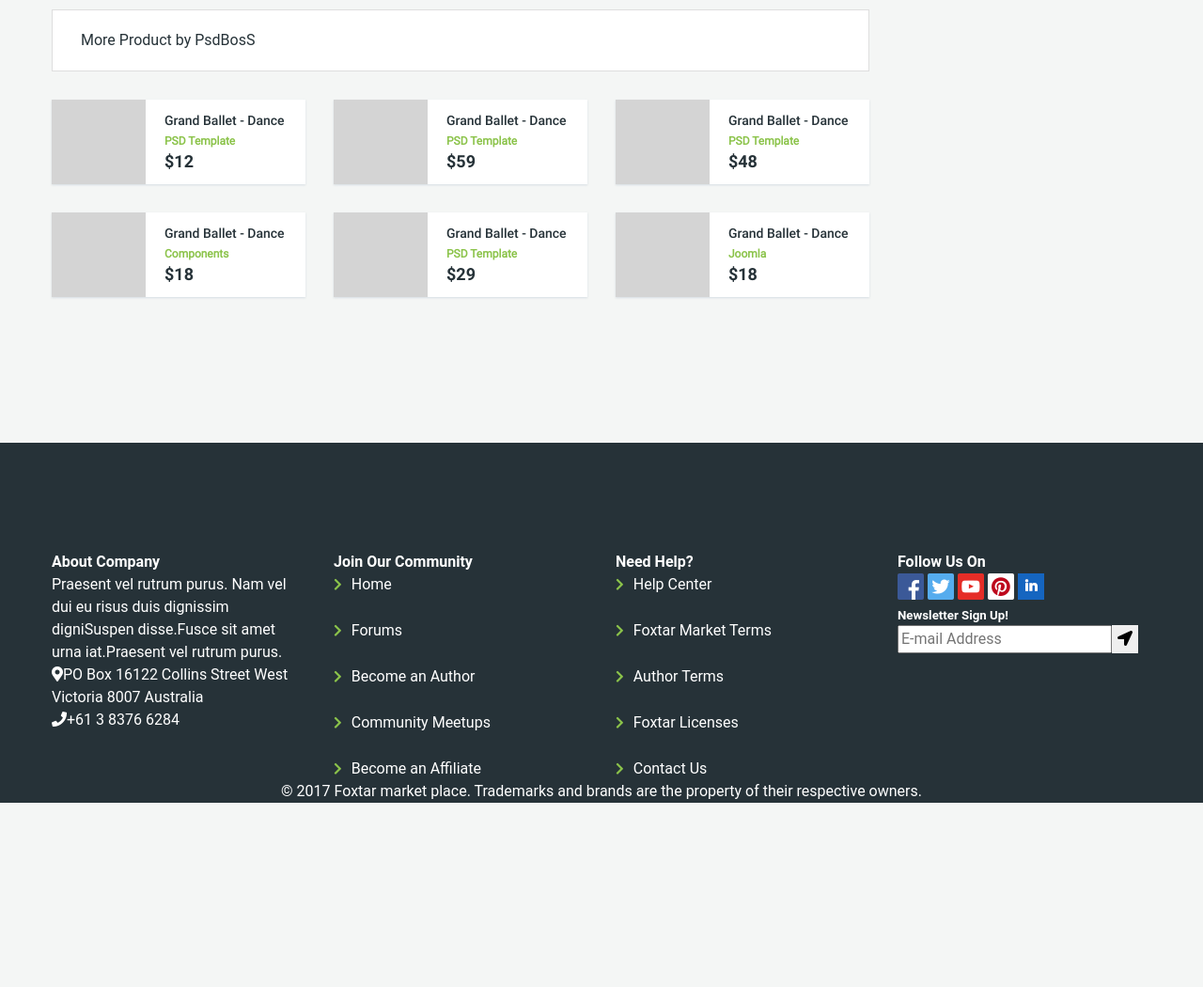
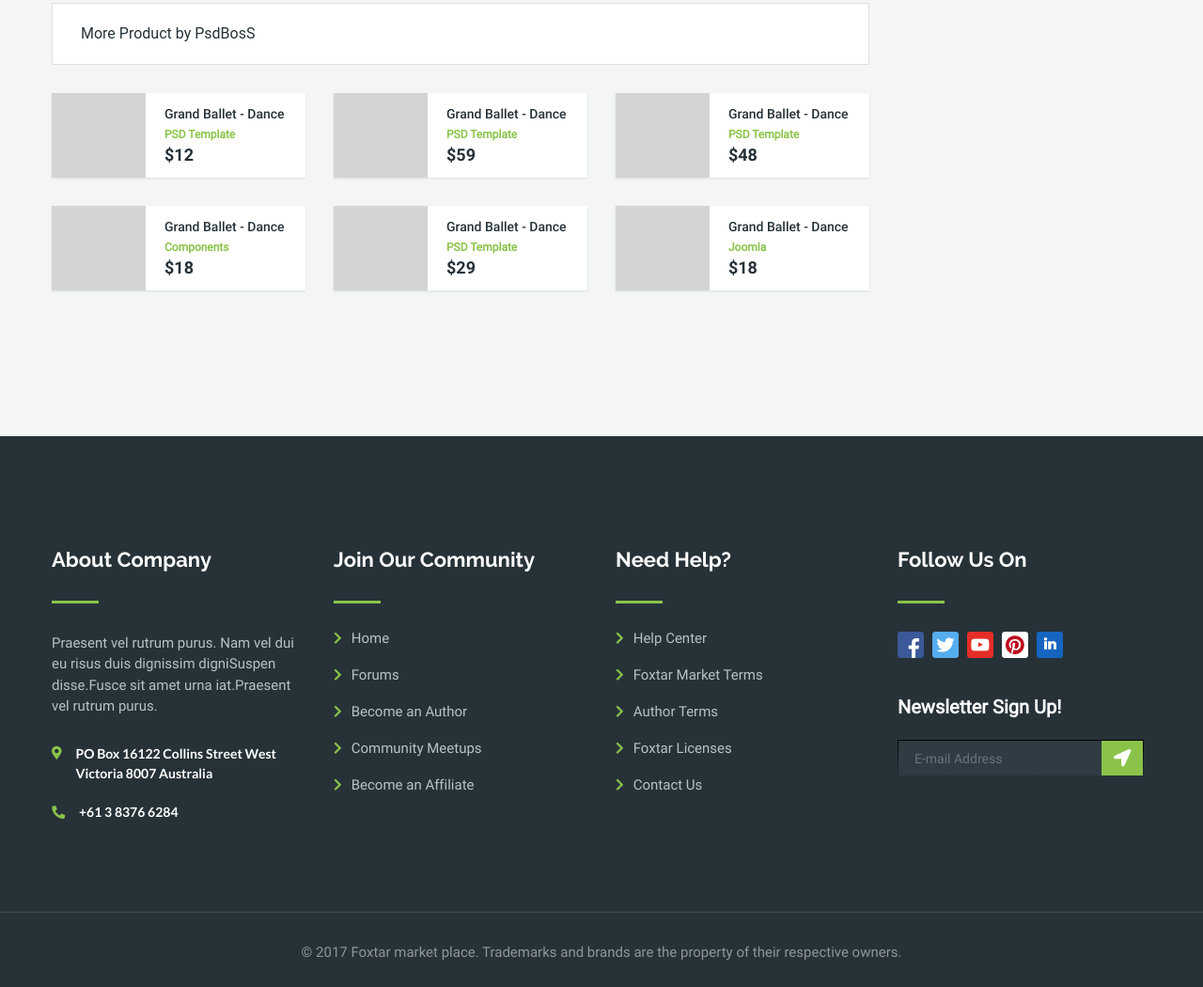
Before and after one commit to Olga-Grichanovskaya/project-STORE, a website: page app/product-details.html in a window 1280 px wide. Shown: the part 1727-2777 px from the top of the page at 94% size. Before the commit the page ends 2581 px from the top, so only its background shows below. Drawn offline with nearby package versions, Linux system fonts and the light colour scheme.

Commit message:
add Footer's style

```diff
--- a/app/css/style.css
+++ b/app/css/style.css
@@ -222,6 +222,10 @@
     padding-bottom: 18px;
     border-bottom: 1px solid #dde3e8;
     margin-bottom: 25px;
+}
+.default-chevron-list li {
+	font-family: 'robotoregular', sans-serif;
+	font-size: .9375rem;
 }
 .default-chevron-list li + li {
 	margin-top: 25px;
@@ -994,9 +998,126 @@
 	color: #fff;
 	padding-top: 115px;
 }
-
+.footer-title {
+	font-family: 'ralewaybold', sans-serif;
+	font-size: 1.375rem;
+	padding-bottom: 30px;
+	margin-bottom: 30px;
+	position: relative;
+}
+.footer-title::before {
+	content: '';
+	display: block;
+	height: 3px;
+	width: 50px;
+	background-color: #8bc34a;
+	position: absolute;
+	bottom: 0;
+}
+.footer-text {
+	font-family: 'robotoregular', sans-serif;
+	font-size: .9375rem;
+	color: #b7c3c8;
+	margin-bottom: 30px;
+}
+.address {
+	margin-bottom: 20px;
+}
+.address,
+.tel {
+	font-family: 'latobold', sans-serif;
+	font-size: .875rem;
+}
+.address .fa-map-marker-alt,
+.tel .fa-phone {
+	color: #8bc34a;
+	margin-right: 15px;
+}
+.address .fa-map-marker-alt {
+	margin-top: 2px;
+}
+.tel .fa-phone {
+	-webkit-transform: rotate(90deg);
+	   -moz-transform: rotate(90deg);
+	    -ms-transform: rotate(90deg);
+	     -o-transform: rotate(90deg);
+	        transform: rotate(90deg);
+}
+#footer .default-chevron-list li {
+	color: #b7c3c8;
+	line-height: 0;
+}
+.footer-social-nav a + a {
+	margin-left: 5px;
+}
+.footer-social-nav a {
+	-webkit-border-radius: 3px;
+	   -moz-border-radius: 3px;
+	        border-radius: 3px;
+}
 .icon {
 	display: inline-block;
+}
+.subscribe-title {
+	font-family: 'robotoregular', sans-serif;
+	font-size: 1.25rem;
+	margin: 30px 0 20px;
+}
+.subscribe-form-wrapper {
+    background: -webkit-gradient(linear, left top, left bottom, from(#000), to(#263238));
+    background: -webkit-linear-gradient(top, #000 0%, #263238 100%);
+    background: -moz-linear-gradient(top, #000 0%, #263238 100%);
+    background: -o-linear-gradient(top, #000 0%, #263238 100%);
+    background: linear-gradient(to bottom, #000 0%, #263238 100%);
+    padding: 1px;
+    display: inline-block;
+}
+.subscribe-form-wrapper #email {
+    height: 37px;
+    background-color: #2f3c43;
+	width: 216px;
+	border: none;
+}
+.subscribe-form-wrapper #email::-webkit-input-placeholder {
+	font-family: 'robotoregular', sans-serif;
+	color:#697378;
+	text-indent: 15px;
+	font-size: .875rem;
+}
+.subscribe-form-wrapper #email::-moz-placeholder {
+	font-family: 'robotoregular', sans-serif;
+	color:#697378;
+	text-indent: 15px;
+	font-size: .875rem;
+}/* Firefox 19+ */
+.subscribe-form-wrapper #email:-moz-placeholder {
+	font-family: 'robotoregular', sans-serif;
+	color:#697378;
+	text-indent: 15px;
+	font-size: .875rem;
+}/* Firefox 18- */
+.subscribe-form-wrapper #email:-ms-input-placeholder {
+	font-family: 'robotoregular', sans-serif;
+	color:#697378;
+	text-indent: 15px;
+	font-size: .875rem;
+}
+.subscribe-form-wrapper button {
+    padding: 9px 13px;
+    background-color: #8bc34a;
+    color: #fff;
+    font-size: 1.15rem;
+    line-height: 1;
+}
+.copyright {
+	padding: 30px 0 25px;
+	border-top: 1px solid #424d53;
+	margin-top: 95px;
+}
+.copyright span {
+	font-family: 'robotoregular', sans-serif;
+	font-size: .9375rem;
+	color: #919699;
 }
 /* ==== Footer end ==== */
 
--- a/app/product-details.html
+++ b/app/product-details.html
@@ -32,7 +32,7 @@
             <!-- /.need-help -->
             <div class="user-controls d-flex align-items-center">
                 <div class="dropdown-item">
-                    <div class="dropdown-control d-flex" id="dropdownMenuLink" data-toggle="dropdown">
+                    <div class="dropdown-control d-flex" class="dropdownMenuLink" data-toggle="dropdown">
                         <i class="far fa-bell mx-auto my-auto"><span class="notify-count bg-yellow">8</span></i>
                     </div>
                     <!-- /.dropdown-control -->
@@ -81,7 +81,7 @@
                 </div>
                 <!-- /.dropdown-item -->
                 <div class="dropdown-item">
-                    <div class="dropdown-control d-flex" id="dropdownMenuLink" data-toggle="dropdown">
+                    <div class="dropdown-control d-flex" class="dropdownMenuLink" data-toggle="dropdown">
                         <i class="far fa-envelope mx-auto my-auto"><span class="notify-count bg-orange">5</span></i>
                     </div>
                     <!-- /.dropdown-control -->
@@ -133,7 +133,7 @@
                 </div>
                 <!-- /.dropdown-item -->
                 <div class="dropdown-item">
-                    <div class="dropdown-control d-flex" id="dropdownMenuLink" data-toggle="dropdown">
+                    <div class="dropdown-control d-flex" class="dropdownMenuLink" data-toggle="dropdown">
                         <i class="fas fa-shopping-cart mx-auto my-auto"><span class="notify-count bg-green">8</span></i>
                     </div>
                     <!-- /.dropdown-control -->
@@ -183,7 +183,7 @@
                 <div class="user-dropdown-control d-flex align-items-center">
                     <img src="img/user-avatar-img.png" alt="avatar" class="user-avatar">
 
-                    <div class="user-info-wrap" id="dropdownMenuLink" data-toggle="dropdown">
+                    <div class="user-info-wrap" class="dropdownMenuLink" data-toggle="dropdown">
                         <h6>Mike Hussy<i class="fas fa-chevron-down"></i></h6>
                         <span class="balance">$ 171.00</span>
                     </div>
@@ -601,9 +601,11 @@
             <div class="row">
                 <div class="col-3">
                     <h4 class="footer-title">About Company</h4>
-                    <p>Praesent vel rutrum purus. Nam vel dui eu risus duis dignissim digniSuspen disse.Fusce sit amet urna iat.Praesent vel rutrum purus.</p>
-                    <div class="address">
-                        <i class="fas fa-map-marker-alt"></i><span>PO Box 16122 Collins Street West Victoria 8007 Australia</span>
+                    <p class="footer-text">Praesent vel rutrum purus. Nam vel dui eu risus duis dignissim digniSuspen disse.Fusce sit amet urna iat.Praesent vel rutrum purus.</p>
+                    <div class="address d-flex">
+                        <i class="fas fa-map-marker-alt mb-auto"></i>
+                        <p>PO Box 16122 Collins Street West<br>
+                         Victoria 8007 Australia</p>
                     </div>
                     <div class="tel">
                         <i class="fas fa-phone"></i><span>+61 3 8376 6284</span>
@@ -657,7 +659,7 @@
                 <!-- /.col-3 -->
                 <div class="col-3">
                     <h4 class="footer-title">Follow Us On</h4>
-                    <nav>
+                    <nav class="footer-social-nav">
                         <a href="#" class="icon icon-fb-ic"></a>
                         <a href="#" class="icon icon-twitter-ic"></a>
                         <a href="#" class="icon icon-youtube-ic"></a>
@@ -676,9 +678,10 @@
                 <!-- /.col-3 -->
             </div>
             <!-- /.row -->
-            <div class="text-center">
+        </div>
+        <!-- .container -->
+        <div class="container-fluid copyright text-center">
                 <span>© 2017 Foxtar market place. Trademarks and brands are the property of their respective owners.</span>
-            </div>
         </div>
     </footer>
     <!-- /#footer -->
--- a/src/css/style.css
+++ b/src/css/style.css
@@ -208,6 +208,10 @@
     padding-bottom: 18px;
     border-bottom: 1px solid #dde3e8;
     margin-bottom: 25px;
+}
+.default-chevron-list li {
+	font-family: 'robotoregular', sans-serif;
+	font-size: .9375rem;
 }
 .default-chevron-list li + li {
 	margin-top: 25px;
@@ -933,9 +937,116 @@
 	color: #fff;
 	padding-top: 115px;
 }
-
+.footer-title {
+	font-family: 'ralewaybold', sans-serif;
+	font-size: 1.375rem;
+	padding-bottom: 30px;
+	margin-bottom: 30px;
+	position: relative;
+}
+.footer-title::before {
+	content: '';
+	display: block;
+	height: 3px;
+	width: 50px;
+	background-color: #8bc34a;
+	position: absolute;
+	bottom: 0;
+}
+.footer-text {
+	font-family: 'robotoregular', sans-serif;
+	font-size: .9375rem;
+	color: #b7c3c8;
+	margin-bottom: 30px;
+}
+.address {
+	margin-bottom: 20px;
+}
+.address,
+.tel {
+	font-family: 'latobold', sans-serif;
+	font-size: .875rem;
+}
+.address .fa-map-marker-alt,
+.tel .fa-phone {
+	color: #8bc34a;
+	margin-right: 15px;
+}
+.address .fa-map-marker-alt {
+	margin-top: 2px;
+}
+.tel .fa-phone {
+	transform: rotate(90deg);
+}
+#footer .default-chevron-list li {
+	color: #b7c3c8;
+	line-height: 0;
+}
+.footer-social-nav a + a {
+	margin-left: 5px;
+}
+.footer-social-nav a {
+	border-radius: 3px;
+}
 .icon {
 	display: inline-block;
+}
+.subscribe-title {
+	font-family: 'robotoregular', sans-serif;
+	font-size: 1.25rem;
+	margin: 30px 0 20px;
+}
+.subscribe-form-wrapper {
+    background: linear-gradient(to bottom, #000 0%, #263238 100%);
+    padding: 1px;
+    display: inline-block;
+}
+.subscribe-form-wrapper #email {
+    height: 37px;
+    background-color: #2f3c43;
+	width: 216px;
+	border: none;
+}
+.subscribe-form-wrapper #email::-webkit-input-placeholder {
+	font-family: 'robotoregular', sans-serif;
+	color:#697378;
+	text-indent: 15px;
+	font-size: .875rem;
+}
+.subscribe-form-wrapper #email::-moz-placeholder {
+	font-family: 'robotoregular', sans-serif;
+	color:#697378;
+	text-indent: 15px;
+	font-size: .875rem;
+}/* Firefox 19+ */
+.subscribe-form-wrapper #email:-moz-placeholder {
+	font-family: 'robotoregular', sans-serif;
+	color:#697378;
+	text-indent: 15px;
+	font-size: .875rem;
+}/* Firefox 18- */
+.subscribe-form-wrapper #email:-ms-input-placeholder {
+	font-family: 'robotoregular', sans-serif;
+	color:#697378;
+	text-indent: 15px;
+	font-size: .875rem;
+}
+.subscribe-form-wrapper button {
+    padding: 9px 13px;
+    background-color: #8bc34a;
+    color: #fff;
+    font-size: 1.15rem;
+    line-height: 1;
+}
+.copyright {
+	padding: 30px 0 25px;
+	border-top: 1px solid #424d53;
+	margin-top: 95px;
+}
+.copyright span {
+	font-family: 'robotoregular', sans-serif;
+	font-size: .9375rem;
+	color: #919699;
 }
 /* ==== Footer end ==== */
 
```
Also changed, not shown: app/css/bootstrap-reboot.css, app/css/style.min.css.
